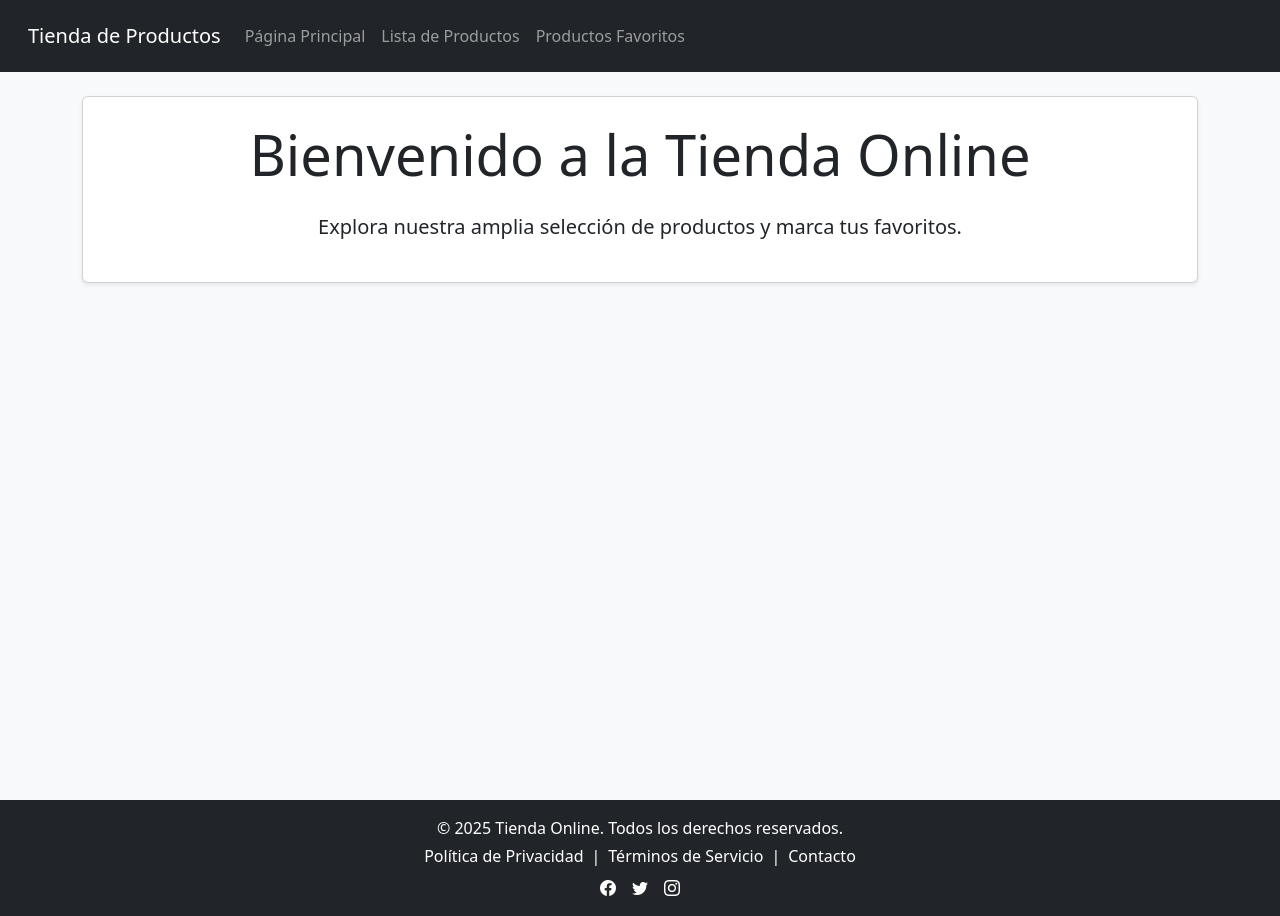
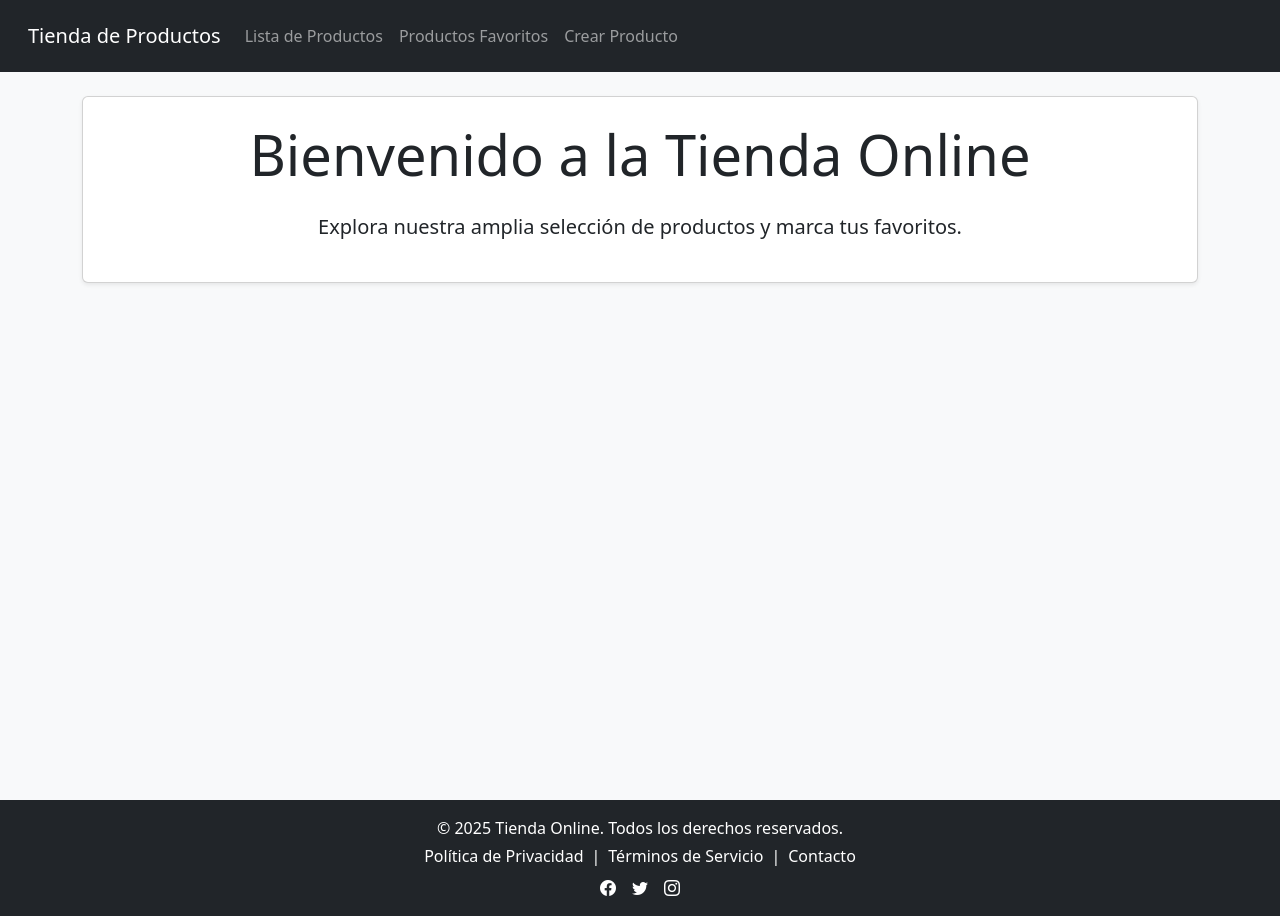
Before and after one commit to LeandroBejarano/pv_tp_integrador_grupo5, a React (Vite) app in the folder tp-integrador/: page /inicio in a window 1280 px wide. Built offline with nearby package versions, Linux system fonts and the light colour scheme.

Commit message:
Añado enrutamiento para ir a a opción de crear un nuevo producto [Leandro Bejarano]

```diff
--- a/tp-integrador/src/App.jsx
+++ b/tp-integrador/src/App.jsx
@@ -5,6 +5,7 @@ import ListaProductos from './views/ListaProductos'; //
 import Favoritos from './views/Favoritos'; //
 import Detalles from './views/Detalles'; //
 import Footer from './components/Footer';
+import CrearProducto from './views/CrearProducto';
 
 function App() {
   return (
@@ -25,6 +26,7 @@ function App() {
             <Route path='/lista' element={<ListaProductos />} /> {/* */}
             <Route path='/lista/:id' element={<Detalles />} /> {/* */}
             <Route path='/favoritos' element={<Favoritos />} /> {/* */}
+            <Route path='/crear' element={<CrearProducto/>} /> {/**/}
           </Routes>
         </main>
         </div>
--- a/tp-integrador/src/components/NavBar.jsx
+++ b/tp-integrador/src/components/NavBar.jsx
@@ -34,13 +34,13 @@ function NavBar() {
                         {/* nav-item: Para cada elemento de la lista de navegación. */}
                         <li className="nav-item">
                             {/* nav-link: Para cada enlace de navegación. */}
-                            <Link to='/inicio' className="nav-link">Página Principal</Link> {/* */}
-                        </li>
-                        <li className="nav-item">
                             <Link to='/lista' className="nav-link">Lista de Productos</Link> {/* */}
                         </li>
                         <li className="nav-item">
                             <Link to='/favoritos' className="nav-link">Productos Favoritos</Link> {/* */}
+                        </li>
+                        <li>
+                            <Link to='/crear' className='nav-link'>Crear Producto</Link> {/* */}
                         </li>
                     </ul>
                 </div>
```
